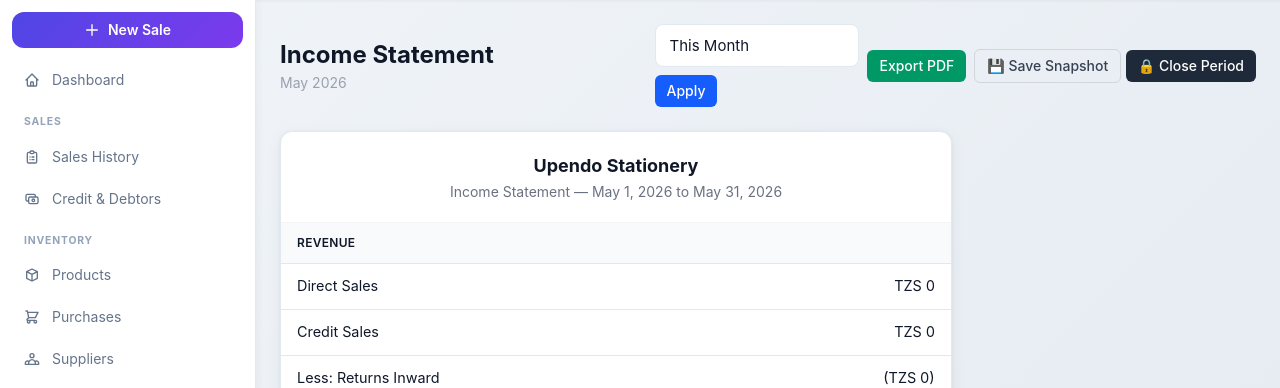
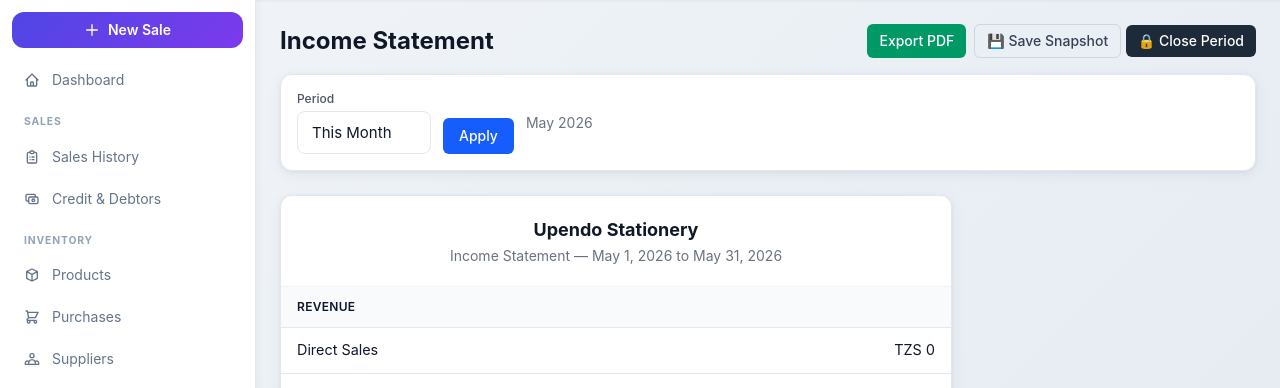
Before and after one commit to kiyaboapp/duka-letu, a Django app: page /reports/income-statement/ in a window 1280 px wide. Shown: the part 64-452 px from the top of the page. Run offline with Django 5.2, Linux system fonts and the light colour scheme; data that the repository does not hold is empty; style sheets or scripts are compiled from the project's sources.

Commit message:
fix(income-statement): use standard _period_selector partial like all other reports

```diff
--- a/templates/reports/income_statement.html
+++ b/templates/reports/income_statement.html
@@ -3,21 +3,9 @@
 {% block title %}Income Statement — Kiyabo Duka{% endblock %}
 {% block page_title %}<h1 class="text-base font-semibold text-gray-800">Income Statement</h1>{% endblock %}
 {% block content %}
-<div class="flex items-center justify-between mb-6">
-    <div>
-        <h1 class="text-2xl font-bold text-gray-900">Income Statement</h1>
-        <p class="text-sm text-gray-400 mt-0.5">{{ period.label }}</p>
-    </div>
-    <div class="flex items-center gap-2 flex-wrap">
-        <form method="get" class="flex items-center gap-2 flex-wrap">
-            {{ form.preset }}
-            <span id="custom-range" class="flex items-center gap-1 {% if form.data.preset != 'custom' %}hidden{% endif %}">
-                {{ form.start }}
-                <span class="text-gray-400 text-sm">→</span>
-                {{ form.end }}
-            </span>
-            <button type="submit" class="inline-flex items-center px-3 py-1.5 text-sm font-medium rounded-md bg-blue-600 text-white hover:bg-blue-700">Apply</button>
-        </form>
+<div class="flex items-center justify-between mb-4">
+    <h1 class="text-2xl font-bold text-gray-900">Income Statement</h1>
+    <div class="flex gap-2">
         <a href="?{{ request.GET.urlencode }}&format=pdf"
            class="inline-flex items-center px-3 py-1.5 text-sm font-medium rounded-md bg-emerald-600 text-white hover:bg-emerald-700">
             Export PDF
@@ -36,11 +24,8 @@
         </form>
     </div>
 </div>
-<script>
-document.getElementById('id_preset').addEventListener('change', function() {
-    document.getElementById('custom-range').classList.toggle('hidden', this.value !== 'custom');
-});
-</script>
+
+{% include 'reports/_period_selector.html' %}
 
 <div class="bg-white rounded-lg shadow-sm border border-gray-200 overflow-hidden max-w-2xl">
     <!-- Report header -->
```
